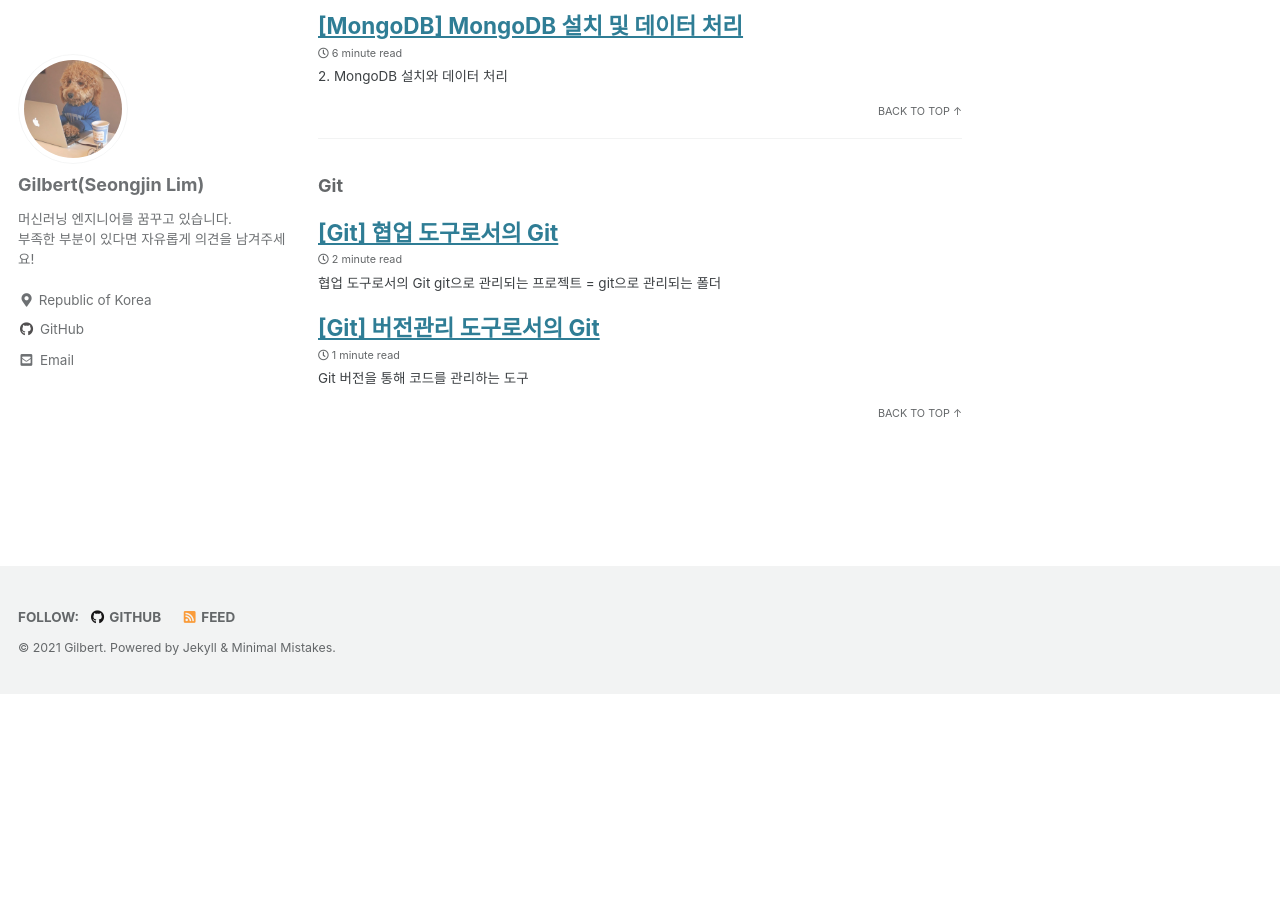
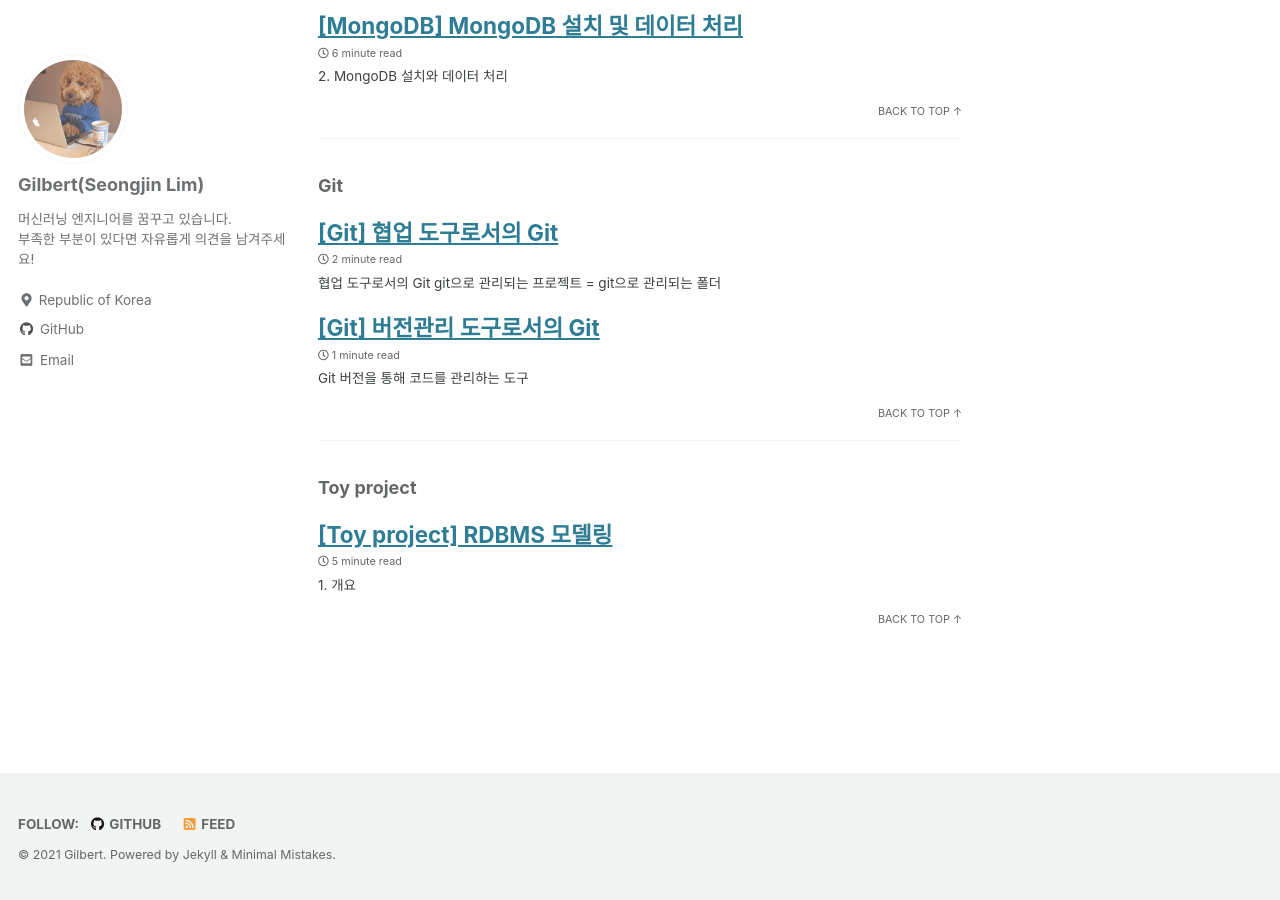
Before and after one commit to gilbertlim/Blog, a Jekyll site: the page built from _pages/category-archive.md, in a window 1280 px wide and 900 px high, scrolled down 3676 px. Built offline with Jekyll 4.4.1, drawn with Linux system fonts in a browser that asks for light colours; cached includes are drawn as plain includes; before the commit the page ends 4370 px from its top, so only the background shows below that.

Commit message:
Add category

```diff
--- a/_posts/2021-02-01-toy_project_mariadb_modeling.md
+++ b/_posts/2021-02-01-toy_project_mariadb_modeling.md
@@ -1,3 +1,8 @@
+---
+title: "[Toy project] RDBMS 모델링"
+category: Toy project
+---
+
 ## 1. 개요
 
 > 게시판 사이트 데이터베이스 모델링 및 테이블 작성
```
